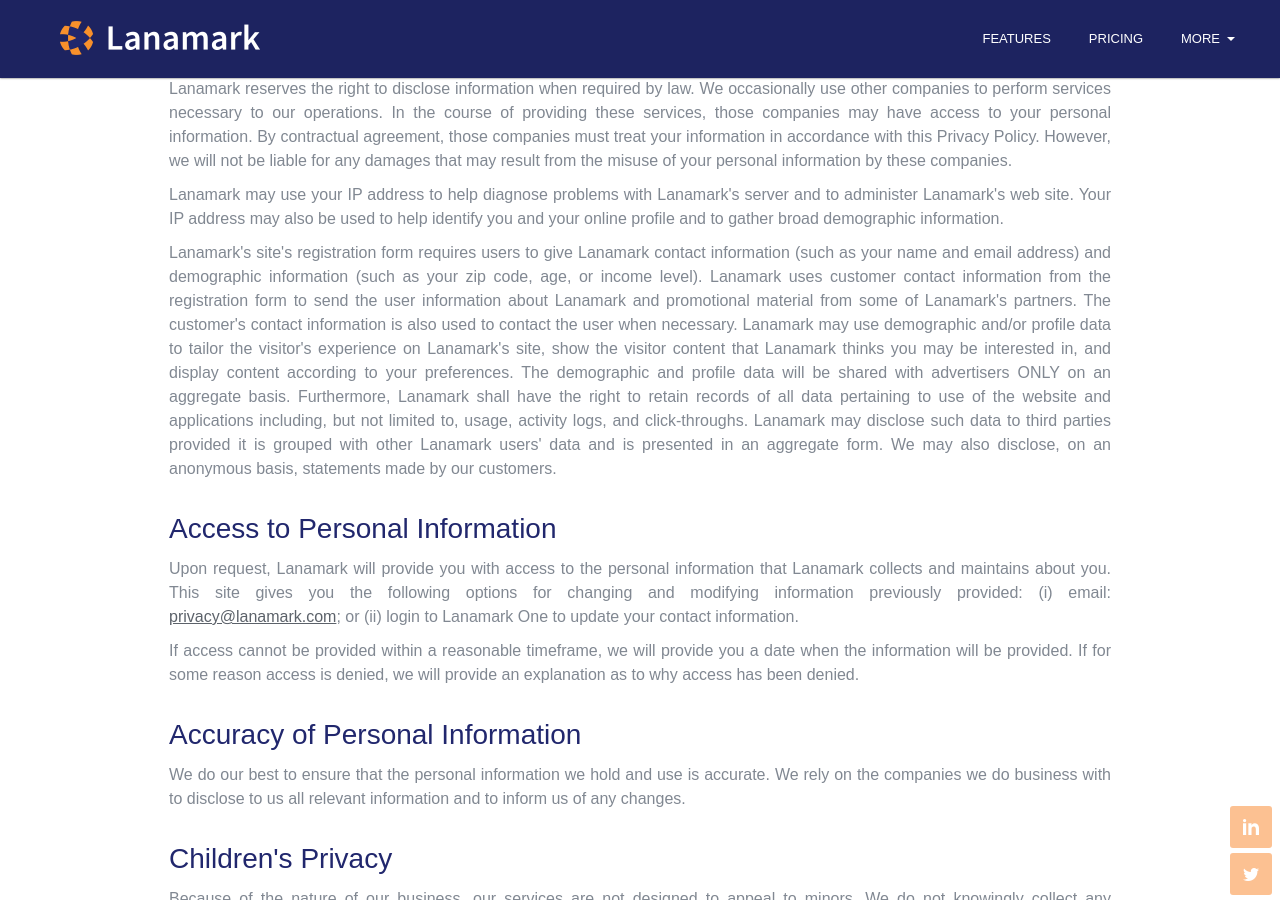
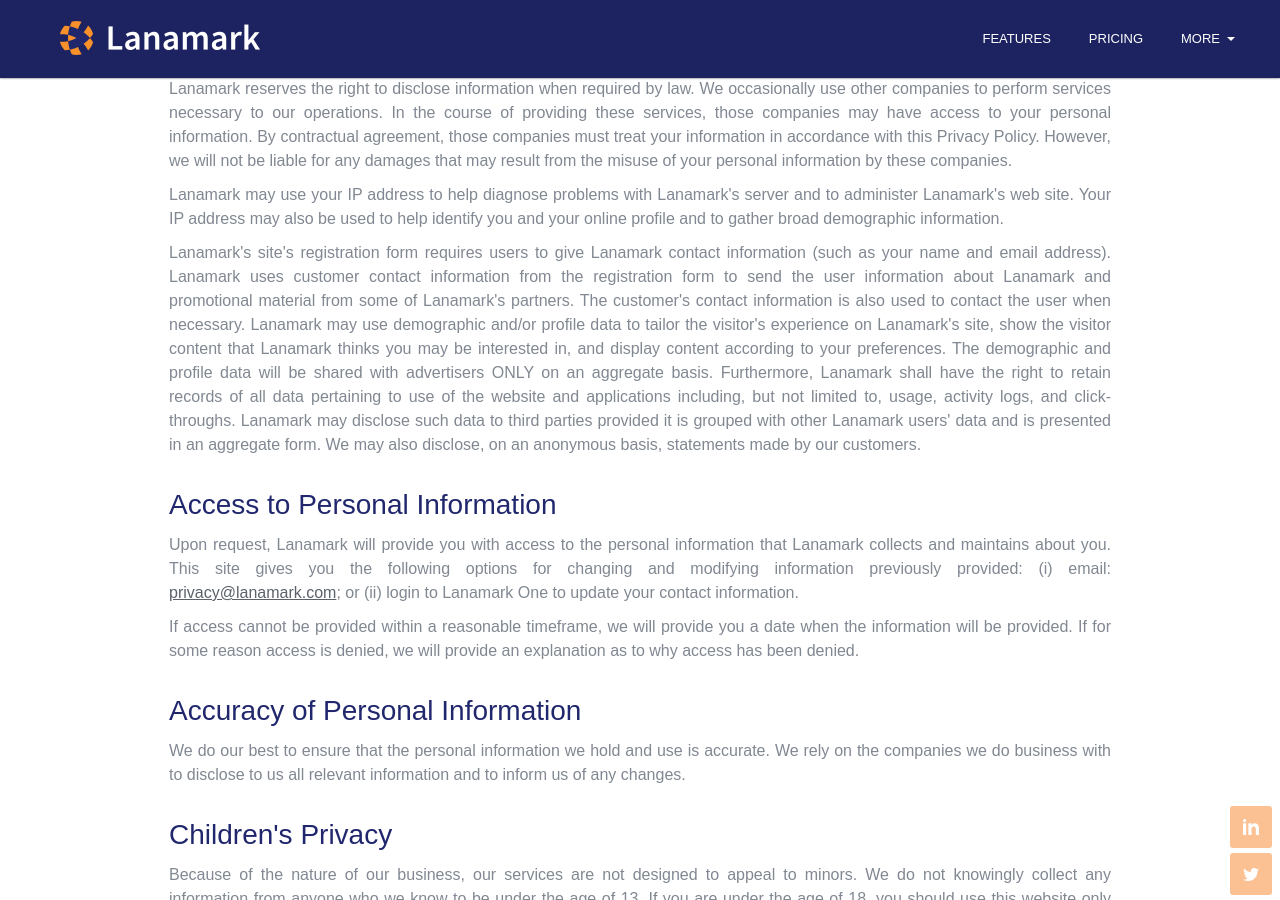
Before and after one commit to lanamark-dev/lanamark.github.io, a Jekyll site: the page built from privacy-policy.html, in a window 1280 px wide and 900 px high, scrolled down 2167 px. Built offline with Jekyll 4.4.1, drawn with Linux system fonts in a browser that asks for light colours; nearby versions of some CDN libraries.

Commit message:
Updated privacy policy

```diff
--- a/privacy-policy.html
+++ b/privacy-policy.html
@@ -78,7 +78,7 @@
           <p>From time to time, we may partner with companies based on the interests of our users. These partner companies will never see your email address or any other information that could identify you or be used to contact you directly. Any exceptions to this policy of sharing your name, address or email address with a partner company will be done only with your permission.</p>
           <p>Lanamark reserves the right to disclose information when required by law. We occasionally use other companies to perform services necessary to our operations. In the course of providing these services, those companies may have access to your personal information. By contractual agreement, those companies must treat your information in accordance with this Privacy Policy. However, we will not be liable for any damages that may result from the misuse of your personal information by these companies.</p>
           <p>Lanamark may use your IP address to help diagnose problems with Lanamark's server and to administer Lanamark's web site. Your IP address may also be used to help identify you and your online profile and to gather broad demographic information.</p>
-          <p>Lanamark's site's registration form requires users to give Lanamark contact information (such as your name and email address) and demographic information (such as your zip code, age, or income level). Lanamark uses customer contact information from the registration form to send the user information about Lanamark and promotional material from some of Lanamark's partners. The customer's contact information is also used to contact the user when necessary. Lanamark may use demographic and/or profile data to tailor the visitor's experience on Lanamark's site, show the visitor content that Lanamark thinks you may be interested in, and display content according to your preferences. The demographic and profile data will be shared with advertisers ONLY on an aggregate basis. Furthermore, Lanamark shall have the right to retain records of all data pertaining to use of the website and applications including, but not limited to, usage, activity logs, and click-throughs. Lanamark may disclose such data to third parties provided it is grouped with other Lanamark users' data and is presented in an aggregate form. We may also disclose, on an anonymous basis, statements made by our customers.</p>
+          <p>Lanamark's site's registration form requires users to give Lanamark contact information (such as your name and email address). Lanamark uses customer contact information from the registration form to send the user information about Lanamark and promotional material from some of Lanamark's partners. The customer's contact information is also used to contact the user when necessary. Lanamark may use demographic and/or profile data to tailor the visitor's experience on Lanamark's site, show the visitor content that Lanamark thinks you may be interested in, and display content according to your preferences. The demographic and profile data will be shared with advertisers ONLY on an aggregate basis. Furthermore, Lanamark shall have the right to retain records of all data pertaining to use of the website and applications including, but not limited to, usage, activity logs, and click-throughs. Lanamark may disclose such data to third parties provided it is grouped with other Lanamark users' data and is presented in an aggregate form. We may also disclose, on an anonymous basis, statements made by our customers.</p>
         </article>
       </section>
       <section>
```
